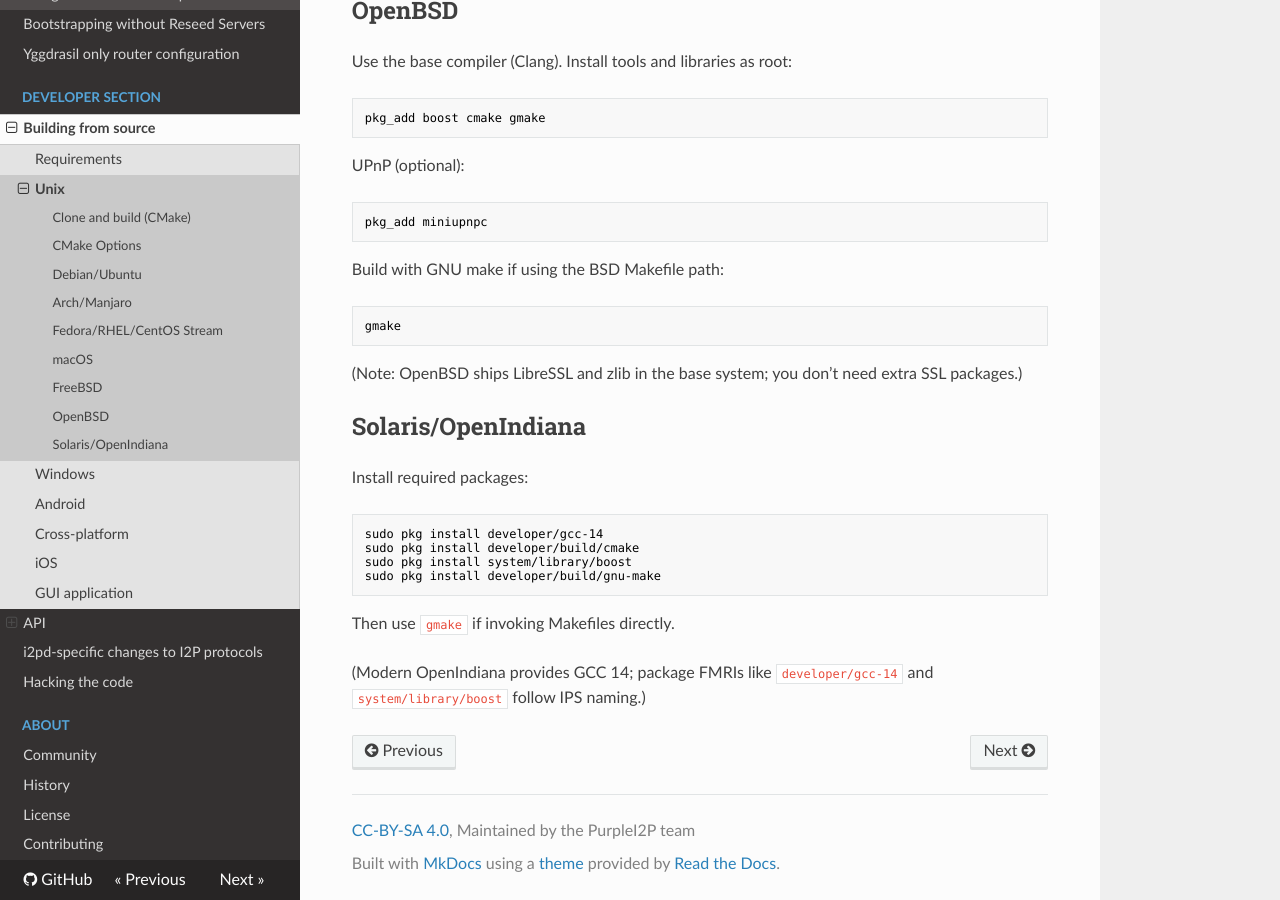
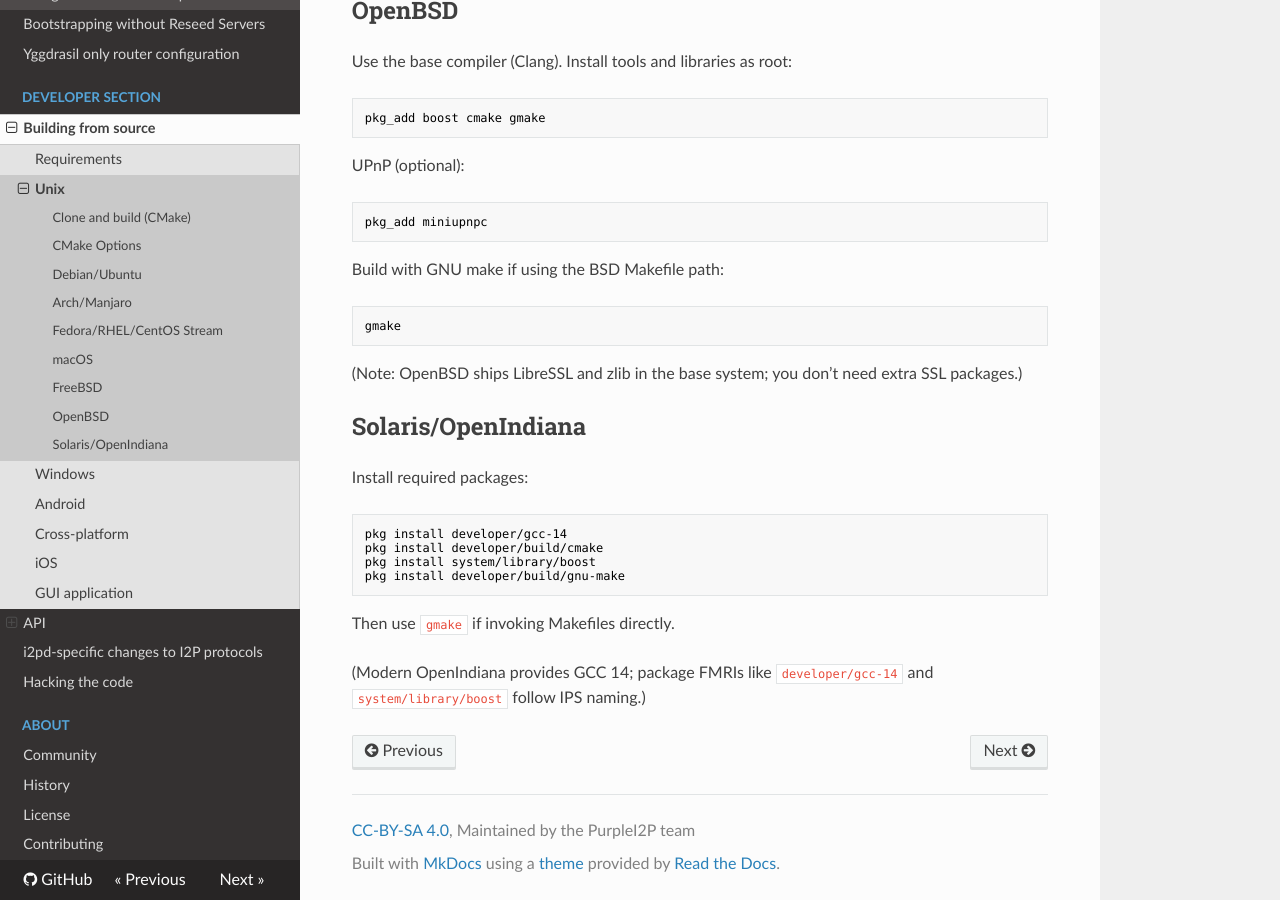
Before and after one commit to PurpleI2P/i2pd_docs_en, an MkDocs documentation site: the page built from docs/devs/building/unix.md, in a window 1280 px wide and 900 px high, scrolled down 3850 px. Built offline with MkDocs 1.6.1, drawn with Linux system fonts in a browser that asks for light colours; nearby versions of some CDN libraries.

Commit message:
Minor fixes

````diff
--- a/docs/devs/building/unix.md
+++ b/docs/devs/building/unix.md
@@ -1,4 +1,5 @@
-# Building on Unix-like systems
+Building on Unix-like systems
+=============================
 
 This doc covers:
 
@@ -219,10 +220,10 @@ gmake
 Install required packages:
 
 ```bash
-sudo pkg install developer/gcc-14
-sudo pkg install developer/build/cmake
-sudo pkg install system/library/boost
-sudo pkg install developer/build/gnu-make
+pkg install developer/gcc-14
+pkg install developer/build/cmake
+pkg install system/library/boost
+pkg install developer/build/gnu-make
 ```
 
 Then use `gmake` if invoking Makefiles directly.
````
